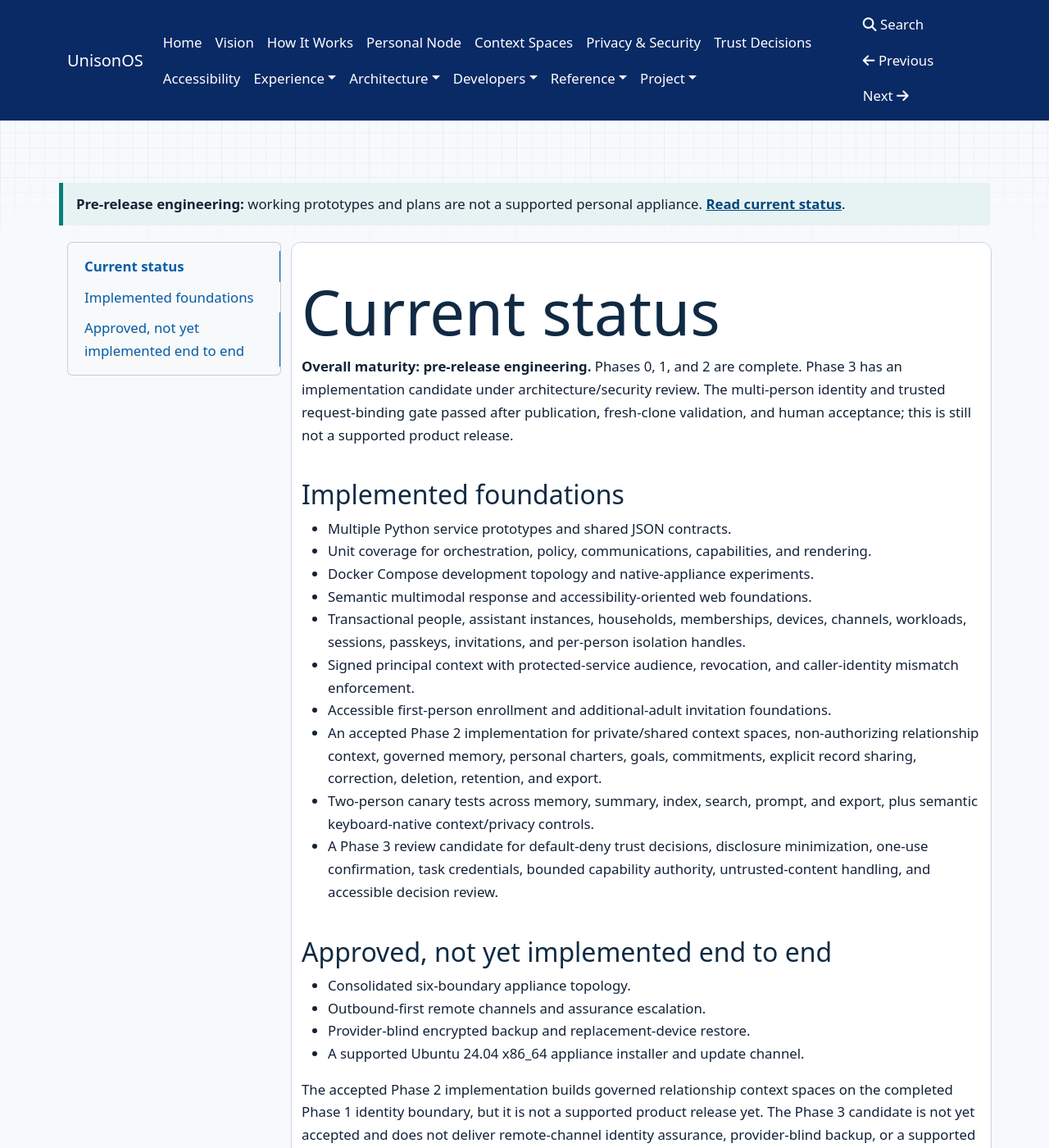
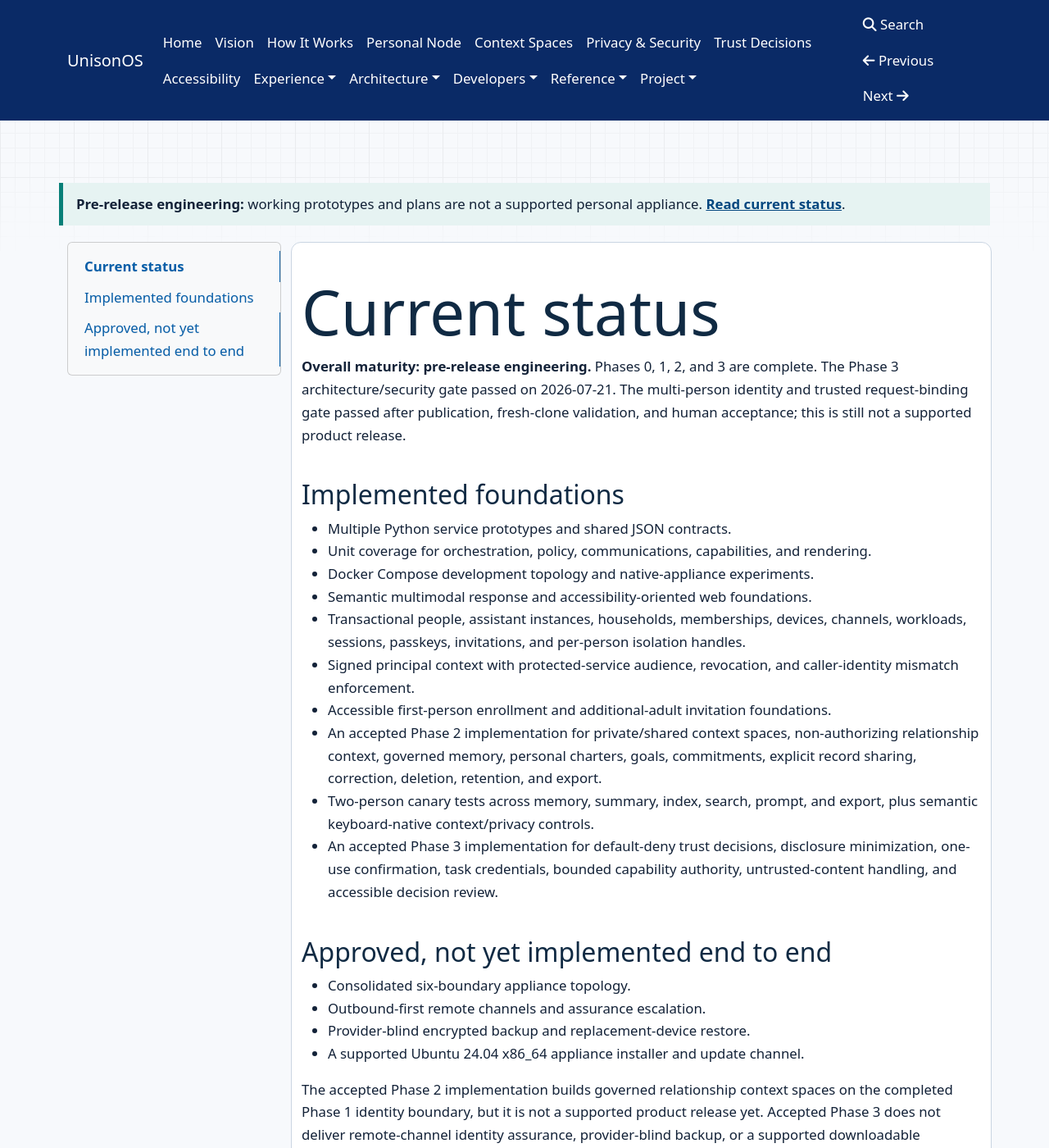
Before and after one commit to project-unisonOS/project-unisonos.github.io, an MkDocs documentation site: the page built from docs/current-status.md, in a window 1280 px wide and 1400 px high. Shown: the whole window at 82% size. Built offline with MkDocs 1.6.1, drawn with Linux system fonts in a browser that asks for light colours; nearby versions of some CDN libraries; some of the changed text lies outside the part shown.

Commit message:
Publish accepted Phase 3 status

```diff
--- a/docs/current-status.md
+++ b/docs/current-status.md
@@ -1,7 +1,7 @@
 # Current status
 
-**Overall maturity: pre-release engineering.** Phases 0, 1, and 2 are complete.
-Phase 3 has an implementation candidate under architecture/security review. The
+**Overall maturity: pre-release engineering.** Phases 0, 1, 2, and 3 are complete.
+The Phase 3 architecture/security gate passed on 2026-07-21. The
 multi-person identity and trusted request-binding gate passed after publication,
 fresh-clone validation, and human acceptance; this is still not a supported
 product release.
@@ -22,7 +22,7 @@ product release.
   explicit record sharing, correction, deletion, retention, and export.
 - Two-person canary tests across memory, summary, index, search, prompt, and export,
   plus semantic keyboard-native context/privacy controls.
-- A Phase 3 review candidate for default-deny trust decisions, disclosure
+- An accepted Phase 3 implementation for default-deny trust decisions, disclosure
   minimization, one-use confirmation, task credentials, bounded capability
   authority, untrusted-content handling, and accessible decision review.
 
@@ -35,7 +35,7 @@ product release.
 
 The accepted Phase 2 implementation builds governed relationship context spaces
 on the completed Phase 1 identity boundary, but it is not a supported product
-release yet. The Phase 3 candidate is not yet accepted and does not deliver
+release yet. Accepted Phase 3 does not deliver
 remote-channel identity assurance,
 provider-blind backup, or a supported downloadable appliance. Public pages use **implemented**,
 **experimental**, **planned**, and **long-term vision** to distinguish evidence
```
Also changed, not shown: docs/privacy-security.md (+2 -3 lines), docs/trust-decisions.md (+3 -3 lines).
